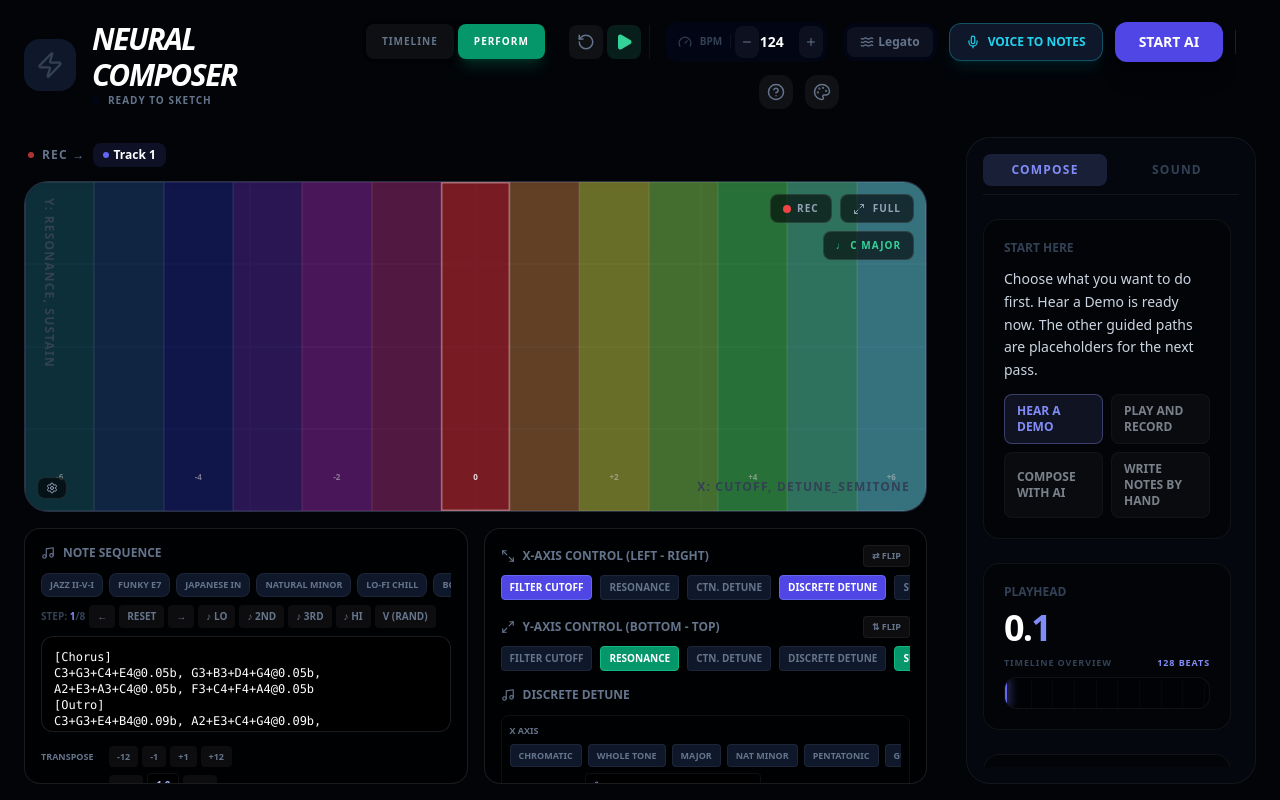
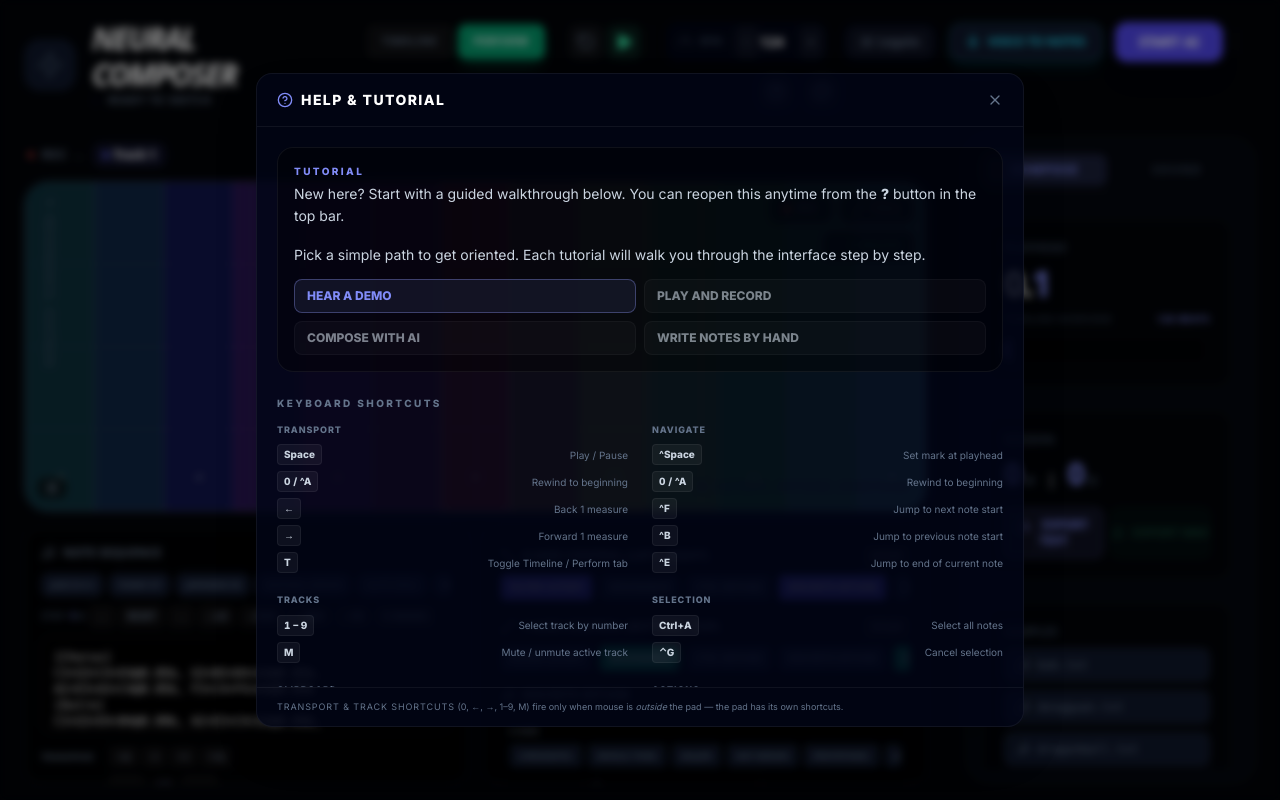
Before and after one commit to nathanwang000/NeuralComposer, a React (Vite) app: page / in a window 1280 px wide. Built offline with nearby package versions, Linux system fonts and the light colour scheme.

Commit message:
tighter tutorial

```diff
--- a/App.tsx
+++ b/App.tsx
@@ -542,6 +542,8 @@ interface VoiceBlock {
 }
 
 type StartHerePath = 'hear-demo' | 'play-record' | 'compose-ai' | 'write-notes';
+
+const HELP_MODAL_SEEN_KEY = 'nc-help-modal-seen-v1';
 
 interface HearDemoGuideProgress {
   hasPlayed: boolean;
@@ -957,6 +959,11 @@ const App: React.FC = () => {
     setMainTab('sequencer');
   }, [resetHearDemoGuide]);
 
+  const openHearDemoGuide = useCallback(() => {
+    setShowShortcuts(false);
+    startHearDemoGuide();
+  }, [startHearDemoGuide]);
+
   const exitStartHereGuide = useCallback(() => {
     setStartHerePath(null);
     resetHearDemoGuide();
@@ -1006,6 +1013,13 @@ const App: React.FC = () => {
     updateLayout();
     window.addEventListener('resize', updateLayout);
     return () => window.removeEventListener('resize', updateLayout);
+  }, []);
+
+  useEffect(() => {
+    if (typeof window === 'undefined') return;
+    if (localStorage.getItem(HELP_MODAL_SEEN_KEY)) return;
+    setShowShortcuts(true);
+    localStorage.setItem(HELP_MODAL_SEEN_KEY, '1');
   }, []);
 
   useEffect(() => {
@@ -1662,7 +1676,7 @@ const App: React.FC = () => {
       step: 6,
       total: 6,
       title: 'Demo complete',
-      body: 'You loaded a phrase, placed it on the timeline, and used the transport controls. If you click Clear, the Start Here choices will appear again in the right panel.',
+      body: 'You loaded a phrase, placed it on the timeline, and used the transport controls. If you click Clear, you can reopen this tutorial anytime from the ? button.',
     },
   };
   const hearDemoStepInfo = hearDemoStepMeta[hearDemoStep];
@@ -1673,7 +1687,7 @@ const App: React.FC = () => {
     : hearDemoStep === 'add-to-timeline'
       ? 'note-input'
       : 'timeline';
-  const tourSectionClass = (section: 'start-here' | 'samples' | 'note-input' | 'timeline' | 'transport') => {
+  const tourSectionClass = (section: 'samples' | 'note-input' | 'timeline' | 'transport') => {
     if (!isHearDemoGuideActive) return '';
     if (hearDemoStep === 'done') return '';
     const active = section === hearDemoFocus || (hearDemoFocus === 'timeline' && section === 'transport');
@@ -1982,7 +1996,7 @@ const App: React.FC = () => {
           )}
           <div className="w-px h-6 bg-white/10" />
           <button
-            title="Keyboard shortcuts"
+            title="Help, shortcuts, and tutorial"
             onClick={() => setShowShortcuts(true)}
             className="p-2 rounded-xl hover:bg-white/5 text-slate-500 hover:text-slate-300 transition-colors"
           >
@@ -2421,94 +2435,6 @@ const App: React.FC = () => {
             <div ref={sessionPanelScrollRef} className="flex-1 overflow-y-auto custom-scrollbar pr-2">
             {rightPanelTab === 'session' ? (
                 <div className="space-y-6">
-                  {events.length === 0 && !isAIStreamActive && (
-                    <div className={`p-5 rounded-2xl border space-y-3 transition-all duration-300 ${tourSectionClass('start-here')}`} style={{ backgroundColor: t.card, borderColor: t.b1 }}>
-                      <div className="text-xs font-bold uppercase" style={{ color: t.t4 }}>Start Here</div>
-                      {isHearDemoGuideActive ? (
-                        <>
-                          <div className="space-y-2">
-                            <div className="flex items-center justify-between gap-3">
-                              <div>
-                                <div className="text-[10px] font-black uppercase tracking-[0.24em]" style={{ color: t.t4 }}>
-                                  Hear a Demo
-                                </div>
-                                <div className="text-xs font-bold" style={{ color: t.t3 }}>
-                                  Step {hearDemoStepInfo.step} of {hearDemoStepInfo.total}
-                                </div>
-                              </div>
-                              <button
-                                onClick={exitStartHereGuide}
-                                className="text-[10px] font-black uppercase tracking-widest"
-                                style={{ color: t.t3 }}
-                              >
-                                Exit Guide
-                              </button>
-                            </div>
-                            <div className="rounded-xl border px-4 py-3" style={{ backgroundColor: t.tint, borderColor: hearDemoStep === 'done' ? `color-mix(in srgb, ${t.emerald} 40%, ${t.b1})` : `color-mix(in srgb, ${t.indigo} 30%, ${t.b1})` }}>
-                              <div className="text-sm font-black" style={{ color: t.t1 }}>{hearDemoStepInfo.title}</div>
-                              <p className="mt-1 text-sm leading-relaxed" style={{ color: t.t2 }}>{hearDemoStepInfo.body}</p>
-                            </div>
-                          </div>
-                          <div className="text-[11px] leading-relaxed" style={{ color: t.t3 }}>
-                            {hearDemoFocus === 'samples'
-                              ? 'The tour is focusing the Samples section now.'
-                              : hearDemoFocus === 'note-input'
-                                ? 'The tour is focusing Note Input now.'
-                                : hearDemoStep === 'done'
-                                  ? 'The mini tour is complete.'
-                                  : 'The tour is focusing the timeline and transport controls now.'}
-                          </div>
-                          <div className="grid grid-cols-1 sm:grid-cols-2 gap-2 text-[10px] font-bold uppercase tracking-widest" style={{ color: t.t4 }}>
-                            <div className={`rounded-lg border px-3 py-2 ${hearDemoStep === 'select-sample' || !userInput.trim() ? 'ring-1 ring-indigo-400/60' : ''}`} style={{ borderColor: t.b1, backgroundColor: t.cardDeep }}>
-                              1. Load a sample
-                            </div>
-                            <div className={`rounded-lg border px-3 py-2 ${hearDemoStep === 'add-to-timeline' ? 'ring-1 ring-indigo-400/60' : ''}`} style={{ borderColor: t.b1, backgroundColor: t.cardDeep }}>
-                              2. Add to timeline
-                            </div>
-                            <div className={`rounded-lg border px-3 py-2 ${hearDemoStep === 'play' || hearDemoStep === 'pause' ? 'ring-1 ring-indigo-400/60' : ''}`} style={{ borderColor: t.b1, backgroundColor: t.cardDeep }}>
-                              3. Play and pause
-                            </div>
-                            <div className={`rounded-lg border px-3 py-2 ${hearDemoStep === 'rewind' || hearDemoStep === 'play-again' || hearDemoStep === 'done' ? 'ring-1 ring-indigo-400/60' : ''}`} style={{ borderColor: t.b1, backgroundColor: t.cardDeep }}>
-                              4. Rewind and replay
-                            </div>
-                          </div>
-                        </>
-                      ) : (
-                        <>
-                          <p className="text-sm leading-relaxed" style={{ color: t.t2 }}>
-                            Choose what you want to do first. Hear a Demo is ready now. The other guided paths are placeholders for the next pass.
-                          </p>
-                          <div className="grid grid-cols-1 sm:grid-cols-2 gap-2">
-                            <button
-                              onClick={startHearDemoGuide}
-                              className="w-full py-2 px-3 rounded-lg border text-xs font-bold uppercase transition-colors text-left"
-                              style={{ backgroundColor: `color-mix(in srgb, ${t.indigo} 12%, ${t.card})`, borderColor: `color-mix(in srgb, ${t.indigo} 30%, ${t.b1})`, color: t.indigo }}
-                            >
-                              Hear a Demo
-                            </button>
-                            <button
-                              className="w-full py-2 px-3 rounded-lg border text-xs font-bold uppercase transition-colors text-left opacity-60 cursor-default"
-                              style={{ backgroundColor: t.tint, borderColor: t.b1, color: t.t2 }}
-                            >
-                              Play and Record
-                            </button>
-                            <button
-                              className="w-full py-2 px-3 rounded-lg border text-xs font-bold uppercase transition-colors text-left opacity-60 cursor-default"
-                              style={{ backgroundColor: t.tint, borderColor: t.b1, color: t.t2 }}
-                            >
-                              Compose with AI
-                            </button>
-                            <button
-                              className="w-full py-2 px-3 rounded-lg border text-xs font-bold uppercase transition-colors text-left opacity-60 cursor-default"
-                              style={{ backgroundColor: t.tint, borderColor: t.b1, color: t.t2 }}
-                            >
-                              Write Notes by Hand
-                            </button>
-                          </div>
-                        </>
-                      )}
-                    </div>
-                  )}
                   <div className="p-5 rounded-2xl border" style={{ backgroundColor: t.card, borderColor: t.b1 }}>
                      <div className="text-xs font-bold uppercase mb-2" style={{ color: t.t4 }}>Playhead</div>
                      <div className="text-4xl font-black text-white tabular-nums tracking-tighter mb-2">{Math.floor(playbackBeat / 4)}.<span className="text-indigo-500">{(Math.floor(playbackBeat % 4) + 1)}</span></div>
@@ -2937,7 +2863,7 @@ const App: React.FC = () => {
 
           {/* Panel */}
           <div
-            className="relative z-10 w-full max-w-md mx-4 rounded-2xl border shadow-2xl overflow-hidden"
+            className="relative z-10 w-full max-w-3xl mx-4 rounded-2xl border shadow-2xl overflow-hidden"
             onPointerDown={e => e.stopPropagation()}
             style={{ backgroundColor: t.cardDeep, borderColor: t.b1 }}
           >
@@ -2945,7 +2871,7 @@ const App: React.FC = () => {
             <div className="flex items-center justify-between px-5 py-4 border-b" style={{ borderColor: t.b1 }}>
               <div className="flex items-center gap-2">
                 <HelpCircle size={16} style={{ color: t.indigo }} />
-                <span className="text-sm font-black uppercase tracking-widest" style={{ color: t.t1 }}>Keyboard Shortcuts</span>
+                <span className="text-sm font-black uppercase tracking-widest" style={{ color: t.t1 }}>Help & Tutorial</span>
               </div>
               <button
                 onClick={() => setShowShortcuts(false)}
@@ -2956,7 +2882,101 @@ const App: React.FC = () => {
               </button>
             </div>
 
-            <div className="p-5 grid grid-cols-2 gap-x-6 gap-y-5 max-h-[70vh] overflow-y-auto">
+            <div className="p-5 max-h-[70vh] overflow-y-auto custom-scrollbar space-y-6">
+              <section className="rounded-2xl border p-4 space-y-4" style={{ backgroundColor: t.card, borderColor: t.b1 }}>
+                <div className="space-y-1">
+                  <div className="text-[10px] font-black uppercase tracking-[0.24em]" style={{ color: t.indigo }}>
+                    Tutorial
+                  </div>
+                  <p className="text-sm leading-relaxed" style={{ color: t.t2 }}>
+                    New here? Start with a guided walkthrough below. You can reopen this anytime from the <span className="font-black">?</span> button in the top bar.
+                  </p>
+                </div>
+
+                {isHearDemoGuideActive ? (
+                  <div className="space-y-3">
+                    <div className="flex items-center justify-between gap-3">
+                      <div>
+                        <div className="text-xs font-black uppercase tracking-widest" style={{ color: t.t1 }}>Hear a Demo</div>
+                        <div className="text-xs font-bold" style={{ color: t.t3 }}>Step {hearDemoStepInfo.step} of {hearDemoStepInfo.total}</div>
+                      </div>
+                      <button
+                        onClick={exitStartHereGuide}
+                        className="text-[10px] font-black uppercase tracking-widest"
+                        style={{ color: t.t3 }}
+                      >
+                        Exit Guide
+                      </button>
+                    </div>
+                    <div className="rounded-xl border px-4 py-3" style={{ backgroundColor: t.tint, borderColor: hearDemoStep === 'done' ? `color-mix(in srgb, ${t.emerald} 40%, ${t.b1})` : `color-mix(in srgb, ${t.indigo} 30%, ${t.b1})` }}>
+                      <div className="text-sm font-black" style={{ color: t.t1 }}>{hearDemoStepInfo.title}</div>
+                      <p className="mt-1 text-sm leading-relaxed" style={{ color: t.t2 }}>{hearDemoStepInfo.body}</p>
+                    </div>
+                    <div className="text-[11px] leading-relaxed" style={{ color: t.t3 }}>
+                      {hearDemoFocus === 'samples'
+                        ? 'The guide is focused on Samples right now.'
+                        : hearDemoFocus === 'note-input'
+                          ? 'The guide is focused on Note Input right now.'
+                          : hearDemoStep === 'done'
+                            ? 'The guide is complete. You can reopen this help panel later from the ? button.'
+                            : 'The guide is focused on the timeline and transport controls right now.'}
+                    </div>
+                    <div className="grid grid-cols-1 sm:grid-cols-2 gap-2 text-[10px] font-bold uppercase tracking-widest" style={{ color: t.t4 }}>
+                      <div className={`rounded-lg border px-3 py-2 ${hearDemoStep === 'select-sample' || !userInput.trim() ? 'ring-1 ring-indigo-400/60' : ''}`} style={{ borderColor: t.b1, backgroundColor: t.cardDeep }}>
+                        1. Load a sample
+                      </div>
+                      <div className={`rounded-lg border px-3 py-2 ${hearDemoStep === 'add-to-timeline' ? 'ring-1 ring-indigo-400/60' : ''}`} style={{ borderColor: t.b1, backgroundColor: t.cardDeep }}>
+                        2. Add to timeline
+                      </div>
+                      <div className={`rounded-lg border px-3 py-2 ${hearDemoStep === 'play' || hearDemoStep === 'pause' ? 'ring-1 ring-indigo-400/60' : ''}`} style={{ borderColor: t.b1, backgroundColor: t.cardDeep }}>
+                        3. Play and pause
+                      </div>
+                      <div className={`rounded-lg border px-3 py-2 ${hearDemoStep === 'rewind' || hearDemoStep === 'play-again' || hearDemoStep === 'done' ? 'ring-1 ring-indigo-400/60' : ''}`} style={{ borderColor: t.b1, backgroundColor: t.cardDeep }}>
+                        4. Rewind and replay
+                      </div>
+                    </div>
+                  </div>
+                ) : (
+                  <div className="space-y-3">
+                    <p className="text-sm leading-relaxed" style={{ color: t.t2 }}>
+                      Pick a simple path to get oriented. Each tutorial will walk you through the interface step by step.
+                    </p>
+                    <div className="grid grid-cols-1 sm:grid-cols-2 gap-2">
+                      <button
+                        onClick={openHearDemoGuide}
+                        className="w-full py-2 px-3 rounded-lg border text-xs font-bold uppercase transition-colors text-left"
+                        style={{ backgroundColor: `color-mix(in srgb, ${t.indigo} 12%, ${t.card})`, borderColor: `color-mix(in srgb, ${t.indigo} 30%, ${t.b1})`, color: t.indigo }}
+                      >
+                        Hear a Demo
+                      </button>
+                      <button
+                        className="w-full py-2 px-3 rounded-lg border text-xs font-bold uppercase transition-colors text-left opacity-60 cursor-default"
+                        style={{ backgroundColor: t.tint, borderColor: t.b1, color: t.t2 }}
+                      >
+                        Play and Record
+                      </button>
+                      <button
+                        className="w-full py-2 px-3 rounded-lg border text-xs font-bold uppercase transition-colors text-left opacity-60 cursor-default"
+                        style={{ backgroundColor: t.tint, borderColor: t.b1, color: t.t2 }}
+                      >
+                        Compose with AI
+                      </button>
+                      <button
+                        className="w-full py-2 px-3 rounded-lg border text-xs font-bold uppercase transition-colors text-left opacity-60 cursor-default"
+                        style={{ backgroundColor: t.tint, borderColor: t.b1, color: t.t2 }}
+                      >
+                        Write Notes by Hand
+                      </button>
+                    </div>
+                  </div>
+                )}
+              </section>
+
+              <section>
+                <div className="text-[10px] font-black uppercase tracking-[0.24em] mb-3" style={{ color: t.t3 }}>
+                  Keyboard Shortcuts
+                </div>
+                <div className="grid grid-cols-1 sm:grid-cols-2 gap-x-6 gap-y-5">
                   {SEQ_TUTORIAL_SECTIONS.map(section => (
                     <div key={section.title}>
                       <div className="text-[9px] font-black uppercase tracking-widest mb-2" style={{ color: t.t3 }}>
@@ -2979,6 +2999,8 @@ const App: React.FC = () => {
                       </div>
                     </div>
                   ))}
+                </div>
+              </section>
             </div>
 
             <div className="px-5 py-3 border-t text-[9px] leading-relaxed" style={{ borderColor: t.b1, color: t.t3 }}>
```
Lines whose indentation alone changed are shown as unchanged.
